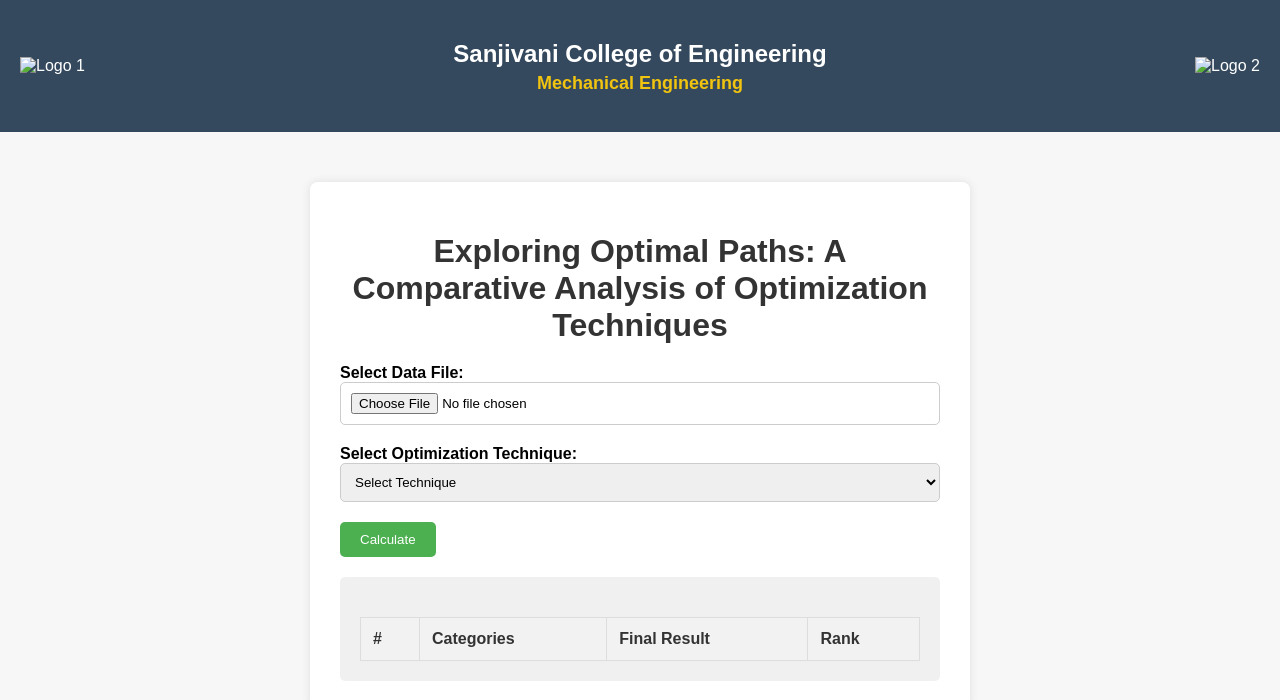
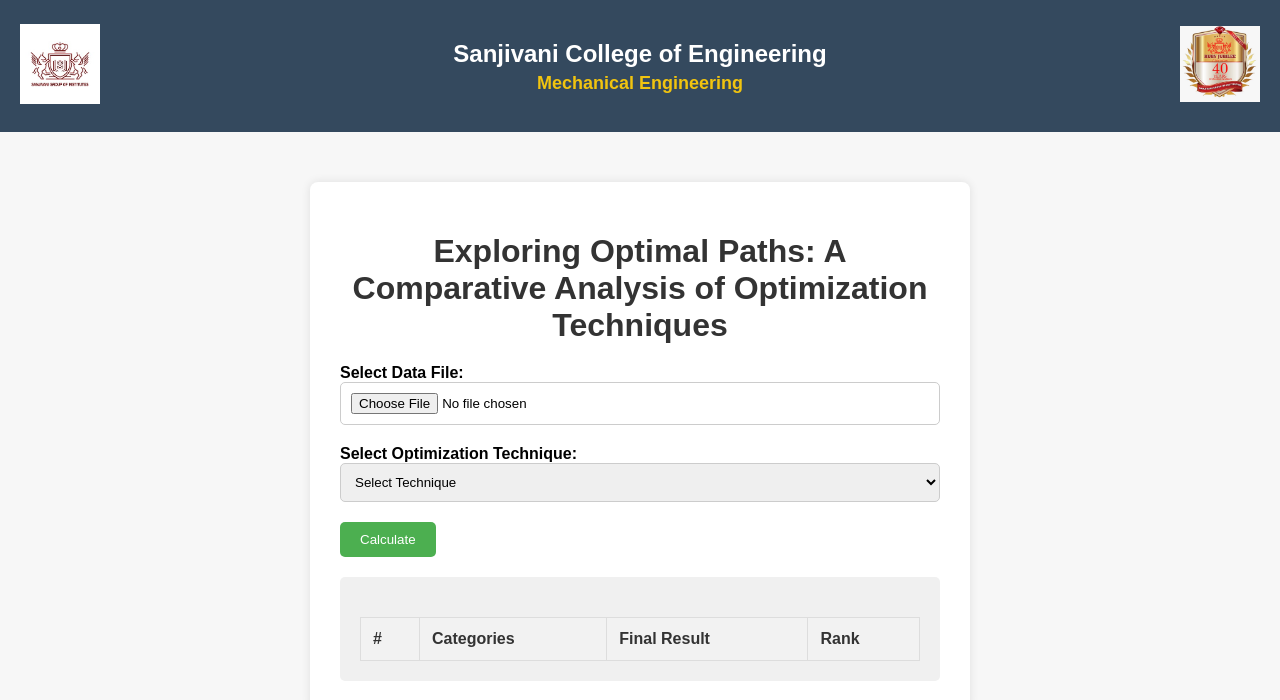
Before and after one commit to SurajBytes/Optimization_Techniques, a plain HTML site: page index.html in a window 1280 px wide. Drawn offline with nearby package versions, Linux system fonts and the light colour scheme; the site is published under a folder, as on GitHub Pages, so addresses that start at the root find nothing.

Commit message:
Update index.html

```diff
--- a/index.html
+++ b/index.html
@@ -9,14 +9,14 @@
 <body>
   <div class="header">
     <div class="logo">
-      <img src="/logos/left_logo.jpeg" alt="Logo 1">
+      <img src="logos/left_logo.jpeg" alt="Logo 1">
     </div>
     <div class="college-names">
       <h2>Sanjivani College of Engineering</h2>
       <h3>Mechanical Engineering</h3>
     </div>
     <div class="logo">
-      <img src="/logos/right_logo.jpeg" alt="Logo 2">
+      <img src="logos/right_logo.jpeg" alt="Logo 2">
     </div>
   </div>
 
```
